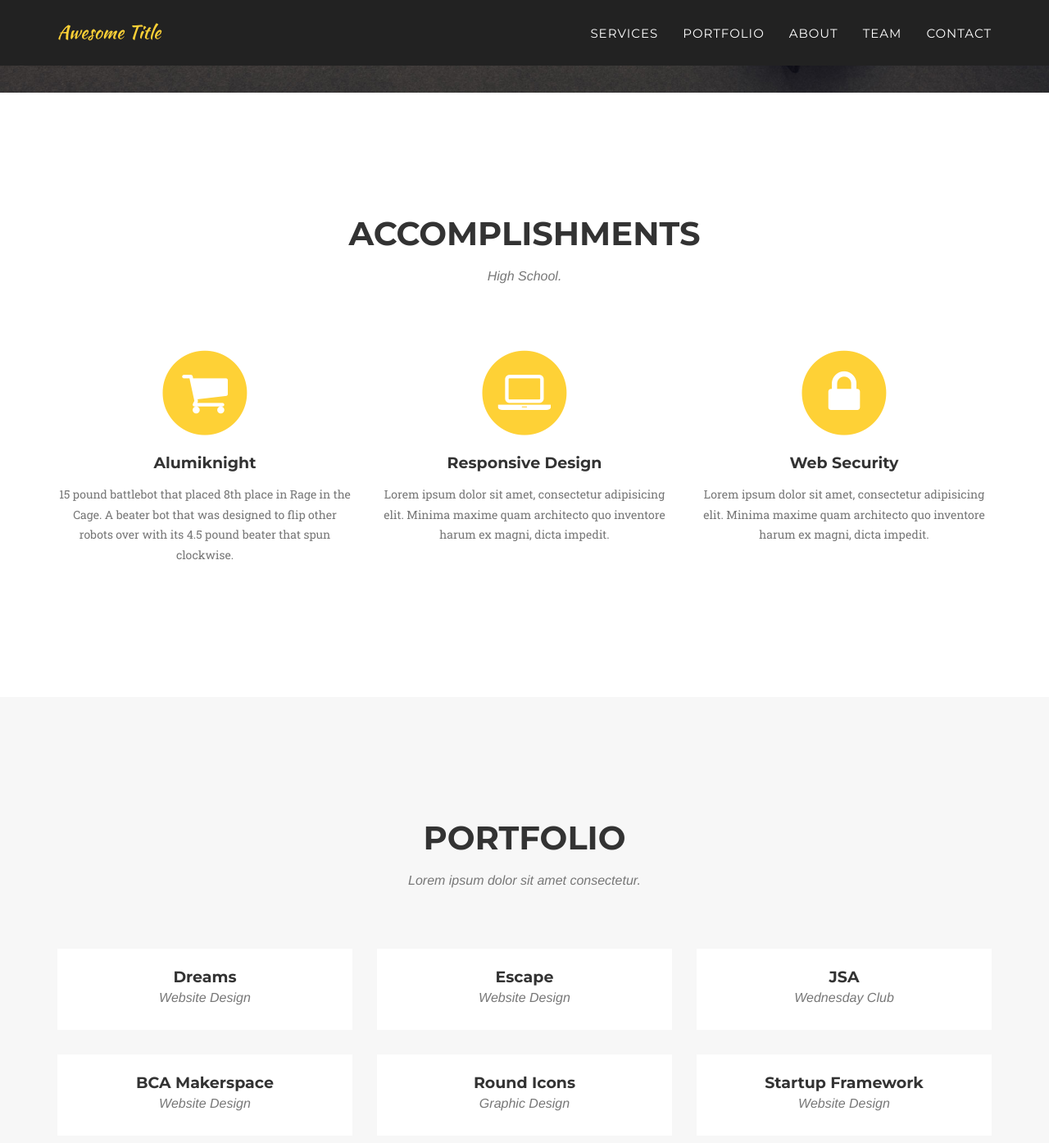
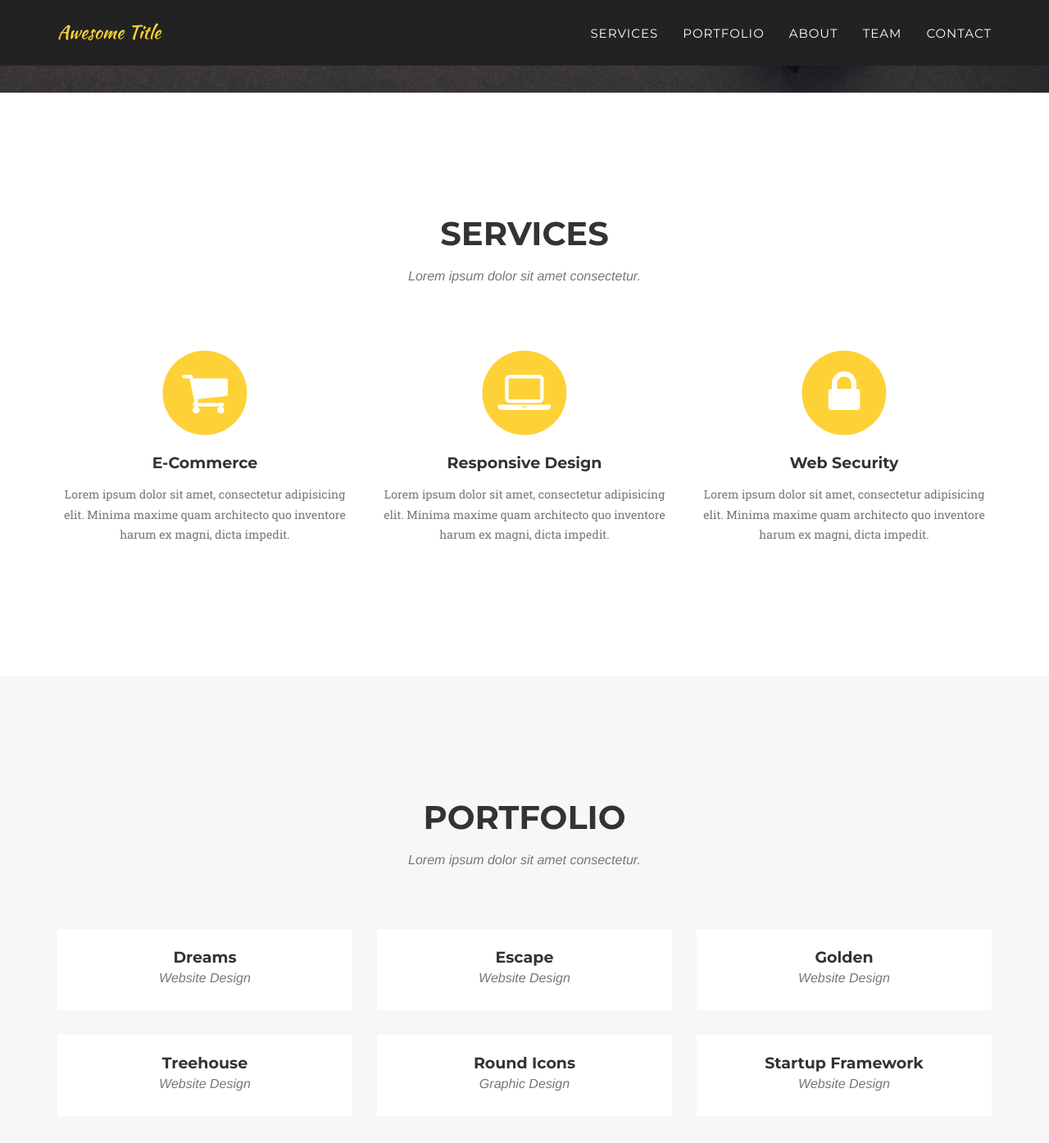
Before and after one commit to victorhaowang/victorhaowang.github.io, a Jekyll site: the page built from _posts/2014-07-16-project-3.markdown, in a window 1280 px wide and 1400 px high, scrolled down 645 px. Shown: the top 1394 px of the window at 82% size. Built offline with Jekyll 4.4.1, drawn with Linux system fonts in a browser that asks for light colours; some web fonts are replaced.

Commit message:
Rewrite of template

```diff
--- a/_config.yml
+++ b/_config.yml
@@ -1,4 +1,5 @@
-url: https://victorhaowang.github.io
+url: https://y7kim.github.io
+baseurl: /agency-jekyll-theme/
 
 # Site settings
 title: Awesome Title
--- a/_includes/services.html
+++ b/_includes/services.html
@@ -3,8 +3,8 @@
         <div class="container">
             <div class="row">
                 <div class="col-lg-12 text-center">
-                    <h2 class="section-heading">Accomplishments</h2>
-                    <h3 class="section-subheading text-muted">High School.</h3>
+                    <h2 class="section-heading">Services</h2>
+                    <h3 class="section-subheading text-muted">Lorem ipsum dolor sit amet consectetur.</h3>
                 </div>
             </div>
             <div class="row text-center">
@@ -13,8 +13,8 @@
                         <i class="fa fa-circle fa-stack-2x text-primary"></i>
                         <i class="fa fa-shopping-cart fa-stack-1x fa-inverse"></i>
                     </span>
-                    <h4 class="service-heading">Alumiknight</h4>
-                    <p class="text-muted">15 pound battlebot that placed 8th place in Rage in the Cage. A beater bot that was designed to flip other robots over with its 4.5 pound beater that spun clockwise.</p>
+                    <h4 class="service-heading">E-Commerce</h4>
+                    <p class="text-muted">Lorem ipsum dolor sit amet, consectetur adipisicing elit. Minima maxime quam architecto quo inventore harum ex magni, dicta impedit.</p>
                 </div>
                 <div class="col-md-4">
                     <span class="fa-stack fa-4x">
--- a/_posts/2014-07-15-project-4.markdown
+++ b/_posts/2014-07-15-project-4.markdown
@@ -1,5 +1,5 @@
 ---
-title: BCA Makerspace
+title: Treehouse
 subtitle: Website Design
 layout: default
 modal-id: 4
@@ -10,6 +10,6 @@ alt: image-alt
 project-date: April 2014
 client: Start Bootstrap
 category: Web Development
-description: BCA Makerspace Club
+description: Lorem ipsum dolor sit amet, usu cu alterum nominavi lobortis. At duo novum diceret. Tantas apeirian vix et, usu sanctus postulant inciderint ut, populo diceret necessitatibus in vim. Cu eum dicam feugiat noluisse.
 
 ---
--- a/_posts/2014-07-16-project-3.markdown
+++ b/_posts/2014-07-16-project-3.markdown
@@ -1,6 +1,6 @@
 ---
-title: JSA
-subtitle: Wednesday Club
+title: Golden
+subtitle: Website Design
 layout: default
 modal-id: 3
 date: 2014-07-16
@@ -10,5 +10,6 @@ alt: image-alt
 project-date: April 2014
 client: Start Bootstrap
 category: Web Development
-description: My first Wednesday club at BCA was JSA, short for Junior Statesmen of America.
+description: Lorem ipsum dolor sit amet, usu cu alterum nominavi lobortis. At duo novum diceret. Tantas apeirian vix et, usu sanctus postulant inciderint ut, populo diceret necessitatibus in vim. Cu eum dicam feugiat noluisse.
+
 ---
```
Also changed, not shown: README.md, 1 other file.
